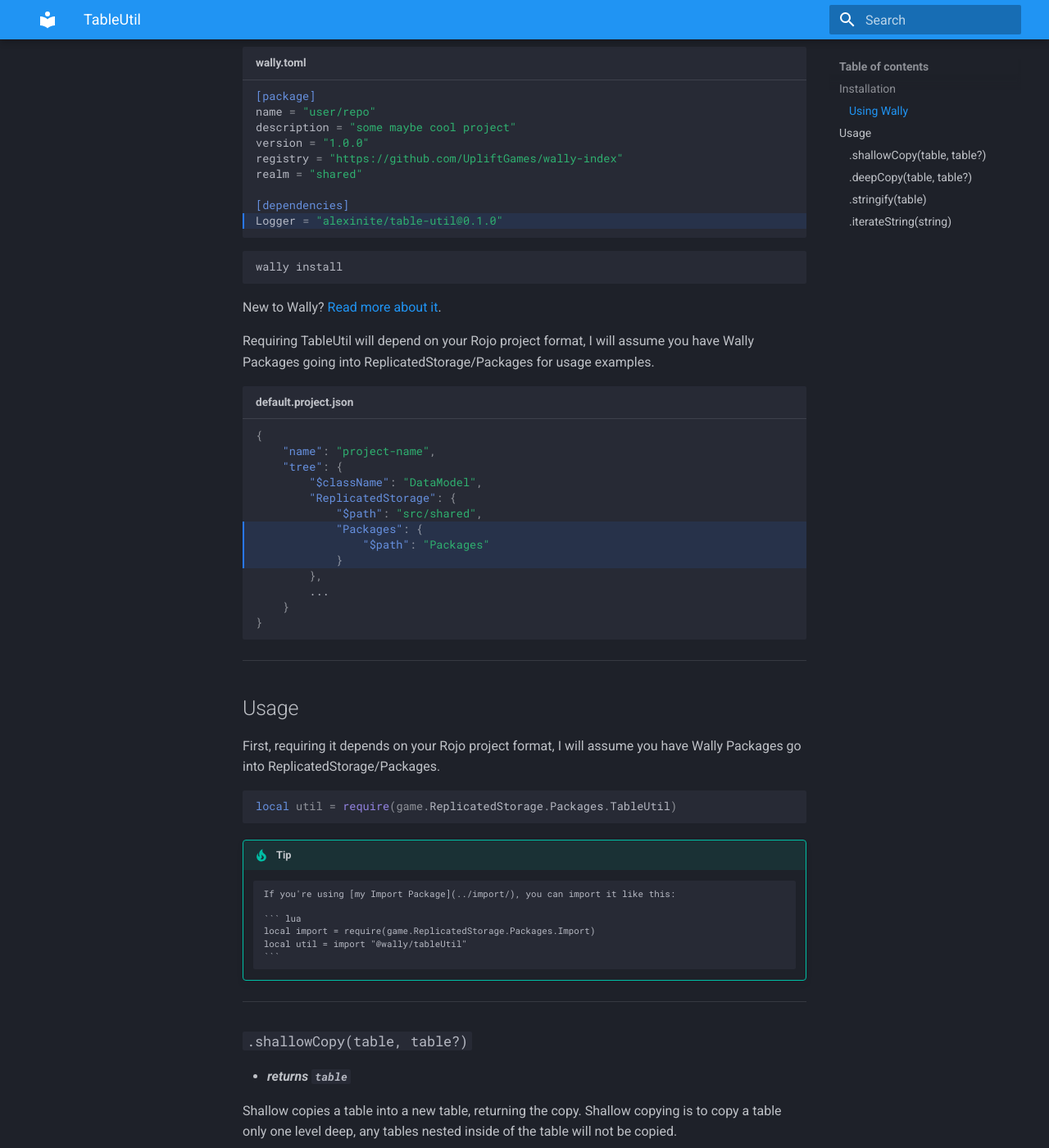
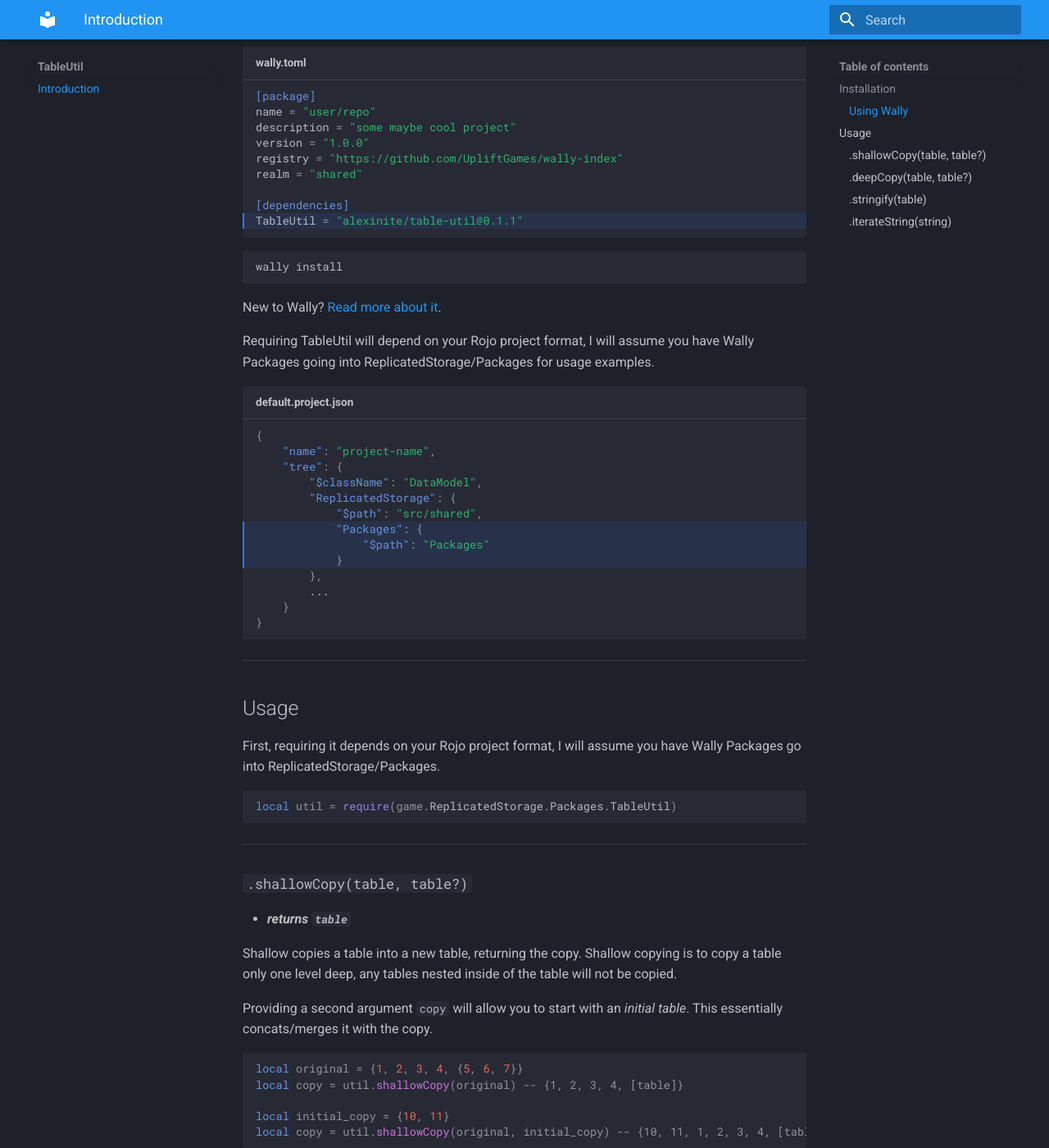
Before and after one commit to alexasterisk/WallyPackages, an MkDocs documentation site: the page built from docs/table-util/index.md, in a window 1280 px wide and 1400 px high, scrolled down 401 px. Shown: the whole window at 82% size. Built offline with MkDocs 1.6.1 and Material for MkDocs 9.7.7, drawn with Linux system fonts in a browser that asks for light colours.

Commit message:
fix table-util url

````diff
--- a/docs/tableUtil/index.md
+++ b/docs/table-util/index.md
@@ -19,7 +19,7 @@
 realm = "shared"
 
 [dependencies]
-Logger = "alexinite/table-util@0.1.0"
+TableUtil = "alexinite/table-util@0.1.1"
 ```
 
 ``` ps1
@@ -55,14 +55,6 @@
 ``` lua
 local util = require(game.ReplicatedStorage.Packages.TableUtil)
 ```
-
-!!! tip
-        If you're using [my Import Package](../import/), you can import it like this:
-
-        ``` lua
-        local import = require(game.ReplicatedStorage.Packages.Import)
-        local util = import "@wally/tableUtil"
-        ```
 
 -----
 
````
